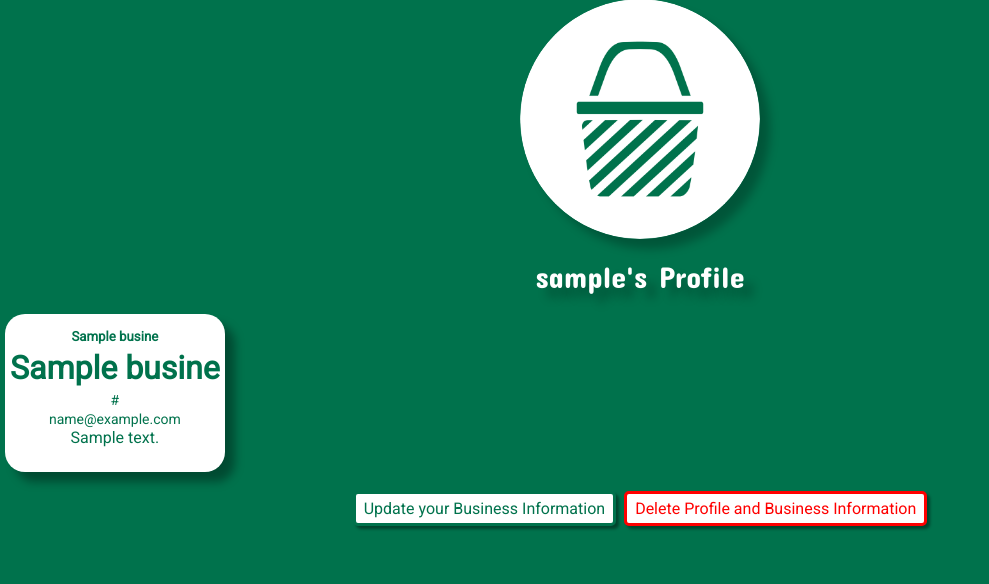
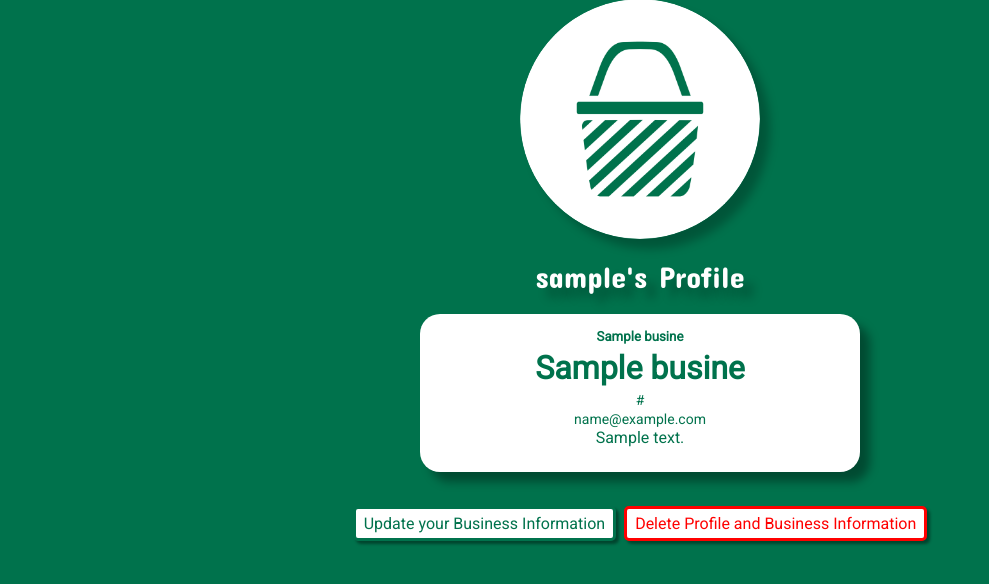
Before and after one commit to liamoconnor87/local_directory, a Flask app: a page that uses templates/profile.html in a window 1280 px wide. Shown: the part 91-675 px from the top of the page, without its empty margins (0-989 px from the left). Run offline with Flask 2, Linux system fonts and the light colour scheme; the visitor is signed in with stand-in values (Sample User, id 1); a database or web service that is not in the repository returns one stand-in record (values such as "Sample title"); some libraries are stand-ins or nearby versions.

Commit message:
Style: business card for profile and results

```diff
--- a/static/css/style.css
+++ b/static/css/style.css
@@ -335,10 +335,6 @@ body{
     text-decoration: underline;
 }
 
-.cent-txt{
-    text-align: center;
-}
-
 /* Log In / Register */
 .login-cont{
     opacity: 0;
@@ -401,6 +397,10 @@ body{
 }
 
 /* Profile */
+.cent-txt{
+    text-align: center;
+}
+
 .del-dsply{
     display: none;
     position: fixed;
--- a/templates/profile.html
+++ b/templates/profile.html
@@ -37,6 +37,8 @@
 
     <div class="bus-results">
         {% for users_business in business_id %}
+
+            <div class="bus-card">
                 <div class="business cent-txt">
                     <h5>{{ users_business.category_name }}</h5>
                     <h1>{{ users_business.name }}</h1>
@@ -44,6 +46,8 @@
                     <a href="mailto: {{ users_business.email }}">{{ users_business.email }}</a><br>
                     {{ users_business.address }}<br>
                 </div>
+            </div>
+
         {% endfor %}
     </div>
 
--- a/templates/results.html
+++ b/templates/results.html
@@ -48,6 +48,8 @@
 
             <div class="bus-results">
                 {% for business in results %}
+
+                    <div class="bus-card">
                         <div class="business">
                             <h5>{{ business.category_name }}</h5>
                             <h1>{{ business.name }}</h1>
@@ -55,6 +57,8 @@
                             <a href="mailto: {{ business.email }}">{{ business.email }}</a><br>
                             {{ business.address }}<br>
                         </div>
+                    </div>
+
                 {% endfor %}
             </div>
         {% else %}
```
Lines whose indentation alone changed are shown as unchanged.
